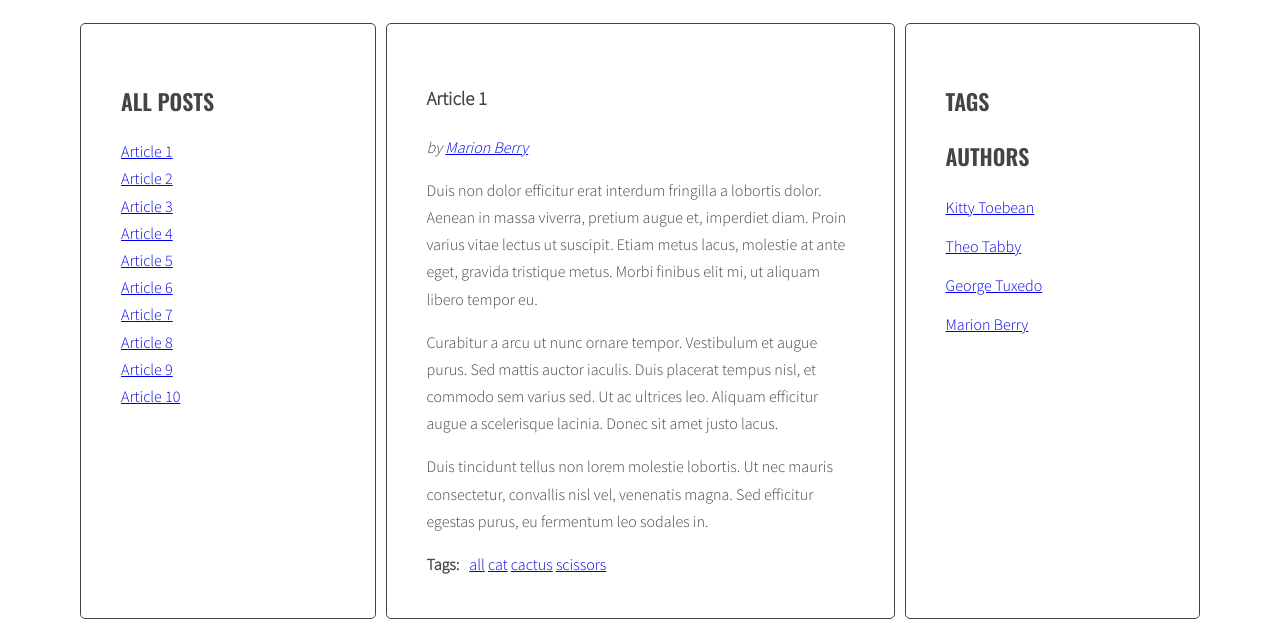
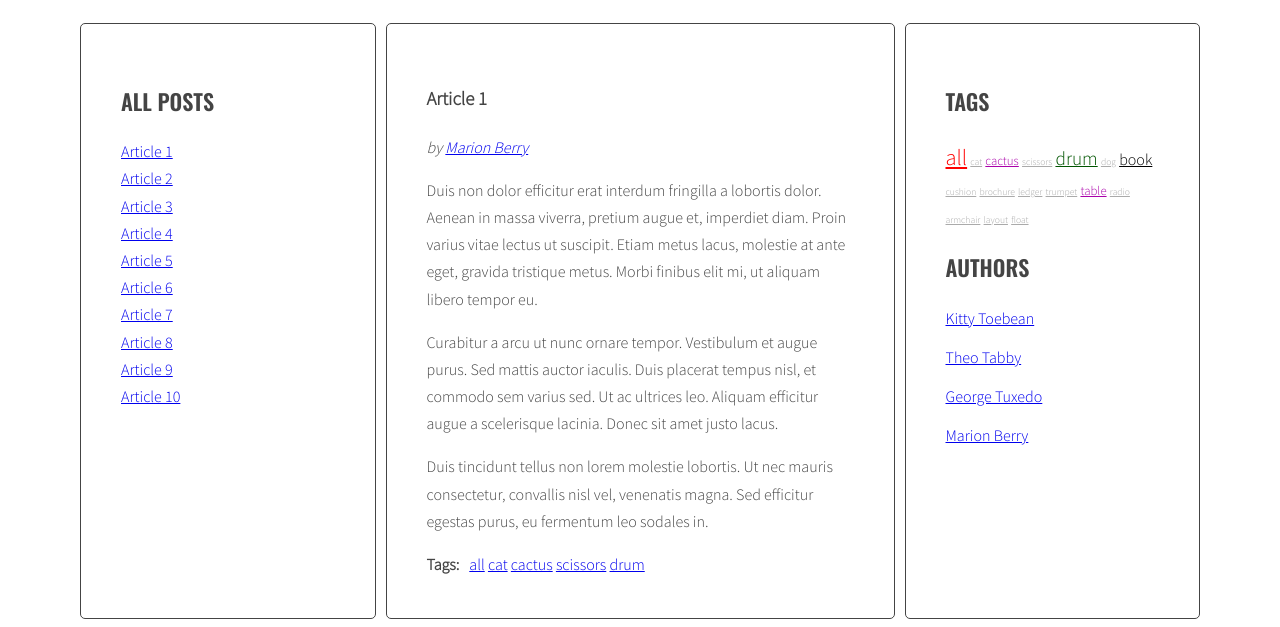
Before and after one commit to asmagala/javascript-blog, a website: page index.html in a window 1280 px wide. Shown: the part 220-847 px from the top of the page. Drawn offline with nearby package versions, Linux system fonts and the light colour scheme.

Commit message:
Create calculateTagClass(), add optCloudClassPrefix, add tag-size-x to tags on right side column.

```diff
--- a/index.html
+++ b/index.html
@@ -16,7 +16,7 @@
                   </ul>
                 </aside>
                 <section class="posts">
-                  <article class="post active" id="article-1" data-tags="all cat cactus scissors" data-author="Marion Berry">
+                  <article class="post active" id="article-1" data-tags="all cat cactus scissors drum" data-author="Marion Berry">
                     <h3 class="post-title">Article 1</h3>
                     <p class="post-author"></p>
                     <div class="post-content">
@@ -32,7 +32,7 @@
                       </ul>
                     </div>
                   </article>
-                  <article class="post" id="article-2" data-tags="all cat dog frog horse" data-author="Theo Tabby">
+                  <article class="post" id="article-2" data-tags="all cat dog cactus" data-author="Theo Tabby">
                     <h3 class="post-title">Article 2</h3>
                     <p class="post-author"></p>
                     <div class="post-content">
@@ -48,7 +48,7 @@
                       </ul>
                     </div>
                   </article>
-                  <article class="post" id="article-3" data-tags="all scissors needle cushion" data-author="George Tuxedo">
+                  <article class="post" id="article-3" data-tags="all book scissors cushion drum" data-author="George Tuxedo">
                     <h3 class="post-title">Article 3</h3>
                     <p class="post-author"></p>
                     <div class="post-content">
@@ -63,7 +63,7 @@
                       </ul>
                     </div>
                   </article>
-                  <article class="post" id="article-4" data-tags="all cactus rose acacia" data-author="Kitty Toebean">
+                  <article class="post" id="article-4" data-tags="all book cactus drum" data-author="Kitty Toebean">
                     <h3 class="post-title">Article 4</h3>
                     <p class="post-author"></p>
                     <div class="post-content">
@@ -79,7 +79,7 @@
                       </ul>
                     </div>
                   </article>
-                  <article class="post" id="article-5" data-tags="all book newspaper brochure" data-author="Marion Berry">
+                  <article class="post" id="article-5" data-tags="all book brochure" data-author="Marion Berry">
                     <h3 class="post-title">Article 5</h3>
                     <p class="post-author"></p>
                     <div class="post-content">
@@ -95,7 +95,7 @@
                       </ul>
                     </div>
                   </article>
-                  <article class="post" id="article-6" data-tags="all book ledger accounting" data-author="George Tuxedo">
+                  <article class="post" id="article-6" data-tags="all book ledger cactus drum" data-author="George Tuxedo">
                     <h3 class="post-title">Article 6</h3>
                     <p class="post-author"></p>
                     <div class="post-content">
@@ -111,7 +111,7 @@
                       </ul>
                     </div>
                   </article>
-                  <article class="post" id="article-7" data-tags="all violin guitar piano drum trumpet" data-author="Kitty Toebean">
+                  <article class="post" id="article-7" data-tags="all book drum trumpet table drum" data-author="Kitty Toebean">
                     <h3 class="post-title">Article 7</h3>
                     <p class="post-author"></p>
                     <div class="post-content">
@@ -127,7 +127,7 @@
                       </ul>
                     </div>
                   </article>
-                  <article class="post" id="article-8" data-tags="all radio tv cinema armchair" data-author="Theo Tabby">
+                  <article class="post" id="article-8" data-tags="all book table radio drum" data-author="Theo Tabby">
                     <h3 class="post-title">Article 8</h3>
                     <p class="post-author"></p>
                     <div class="post-content">
@@ -143,7 +143,7 @@
                       </ul>
                     </div>
                   </article>
-                  <article class="post" id="article-9" data-tags="all armchair table wardrobe chair stool" data-author="Marion Berry">
+                  <article class="post" id="article-9" data-tags="all armchair table cactus" data-author="Marion Berry">
                     <h3 class="post-title">Article 9</h3>
                     <p class="post-author"></p>
                     <div class="post-content">
@@ -159,7 +159,7 @@
                       </ul>
                     </div>
                   </article>
-                  <article class="post" id="article-10" data-tags="all table grid layout float" data-author="George Tuxedo">
+                  <article class="post" id="article-10" data-tags="all table layout float drum" data-author="George Tuxedo">
                     <h3 class="post-title">Article 10</h3>
                     <p class="post-author"></p>
                     <div class="post-content">
@@ -178,7 +178,7 @@
                 </section>
                 <aside class="sidebar">
                   <h2 class="section-title">Tags</h2>
-                  <ul class="list tags">
+                  <ul class="list list-horizontal tags">
                   </ul>
                   <h2 class="section-title">Authors</h2>
                   <ul class="list authors">
--- a/js/script.js
+++ b/js/script.js
@@ -34,7 +34,11 @@
     optTitleSelector = '.post-title',
     optTitleListSelector = '.titles',
     optArticleTagsSelector = '.post-tags .list',
-    optArticleAuthorSelector = '.post-author';
+    optArticleAuthorSelector = '.post-author',
+    optTagsListSelector = '.tags.list',
+    optCloudClassCount = 5,
+    optCloudClassPrefix = 'tag-size-';
+
 
   function generateTitleLinks(customSelector = '') {
 
@@ -74,7 +78,31 @@
 
   generateTitleLinks();
 
+  function calculateTagsParams(tags) {
+    const params = {max: 0, min: 999999};
+    for(let tag in tags) {
+      if(tags[tag] > params.max) {
+        params.max = tags[tag];
+      }
+      if(tags[tag] < params.min) {
+        params.min = tags[tag];
+      }
+    }
+    return params;
+  }
+
+  function calculateTagClass(count, params) {
+    const normalizedCount = count - params.min;
+    const normalizedMax = params.max - params.min;
+    const percentage = normalizedCount / normalizedMax;
+    const classNumber = Math.floor(percentage * (optCloudClassCount - 1) + 1);
+    return optCloudClassPrefix + classNumber;
+  }
+
   function generateTags() {
+    /* [NEW] create a new variable allTags with an empty object */
+    let allTags = {};
+
     /* find all articles */
     const articles = document.querySelectorAll(optArticleSelector);
 
@@ -96,15 +124,43 @@
       /* START LOOP: for each tag */
       for(let tag of articleTagsArray) {
         /* generate HTML of the link */
+        const linkHTML = '<li><a href="#tag-' + tag + '">' + tag + '</a></li>' + '\n';
         /* add generated code to html variable */
-        html += '<li><a href="#tag-' + tag + '">' + tag + '</a></li>' + '\n';
+        html += linkHTML;
+        /* [NEW] check if this link is NOT already in allTags */
+        if(!allTags.hasOwnProperty(tag)) {
+          /* [NEW] add generated code to allTags array */
+          allTags[tag] = 1;
+        } else {
+          allTags[tag]++;
+        }
+
       } /* END LOOP: fora each tag */
 
       /* insert HTML of all the links into the tags wrapper */
       tagList.innerHTML = html;
 
-    }
-    /* END LOOP: for every article: */
+    } /* END LOOP: for every article: */
+
+    /* [NEW] find list of tags in right column */
+    const tagList = document.querySelector('.tags');
+
+
+    const tagsParams = calculateTagsParams(allTags);
+    console.log('tagsParams:', tagsParams);
+
+
+    /* [NEW] add html from allTags to tagList */
+    let allTagsHTML = '';
+
+    /* [NEW] START LOOP: for each tag in allTags: */
+    for(let tag in allTags) {
+      /* [NEW] generate code of a link and add it to allTagsHTML */
+      allTagsHTML += '<li><a href="#tag-' + tag +'" class="' + calculateTagClass(allTags[tag], tagsParams ) + '">' +  tag + '</a></li> ';
+    } /* [NEW] END LOOP: for each tag in allTags: */
+
+    /* [NEW] add html from allTagsHTML to tagLIst */
+    tagList.innerHTML = allTagsHTML;
   }
 
   generateTags();
@@ -144,7 +200,7 @@
 
   function addClickListenersToTags(){
     /* find all links to tags */
-    const links = document.querySelectorAll('.post-tags a');
+    const links = document.querySelectorAll('.post-tags a, .tags a');
     /* START LOOP: for each link */
     for(let link of links) {
 
--- a/sass/style.scss
+++ b/sass/style.scss
@@ -119,3 +119,28 @@ body {
     margin: 0 10px 0 0;
   }
 }
+
+.tag-size-1 {
+  font-size: 60%;
+  color: #aaa;
+}
+
+.tag-size-2 {
+  font-size: 80%;
+  color: #a0a
+}
+
+.tag-size-3 {
+  font-size: 100%;
+  color: black;
+}
+
+.tag-size-4 {
+  font-size: 120%;
+  color: #050;
+}
+
+.tag-size-5 {
+  font-size: 140%;
+  color: red;
+}
```
Also changed, not shown: css/style.css, 1 other file.
